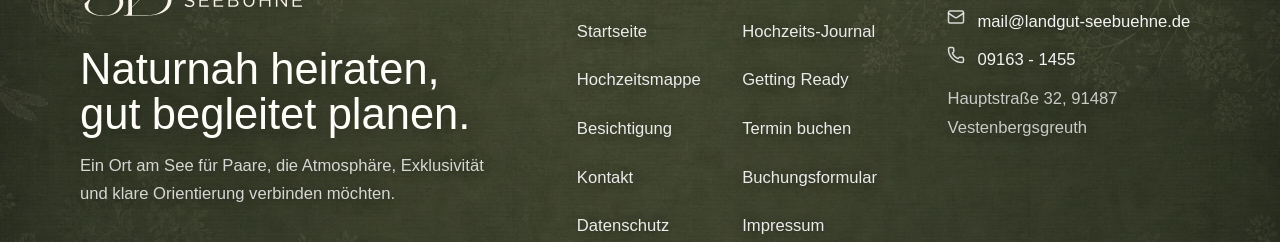
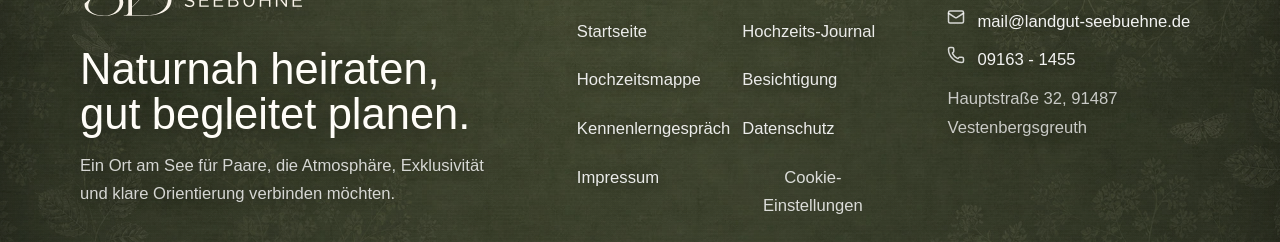
Before and after one commit to jonashildenbrand2710/landgut-seebuehne-vercel, a Next.js app: page /termin-buchen in a window 1280 px wide. Shown: the part 1105-1347 px from the top of the page. Built offline with nearby package versions, Linux system fonts and the light colour scheme; no server answers; a web font is replaced by a local one.

Commit message:
simplify footer navigation

```diff
--- a/components/Footer.tsx
+++ b/components/Footer.tsx
@@ -5,11 +5,8 @@ import { CookieSettingsButton } from "@/components/CookieSettingsButton";
 import { mainNavigation, siteConfig } from "@/data/site";
 
 const footerSecondaryLinks = [
-  { label: "Getting Ready", href: "/getting-ready" },
   { label: "Besichtigung", href: "/besichtigung" },
-  { label: "Termin buchen", href: "/termin-buchen" },
-  { label: "Kontakt", href: "/kontaktformular" },
-  { label: "Buchungsformular", href: "/formular" }
+  { label: "Kennenlerngespräch", href: "/formular" }
 ];
 
 export function Footer() {
```
